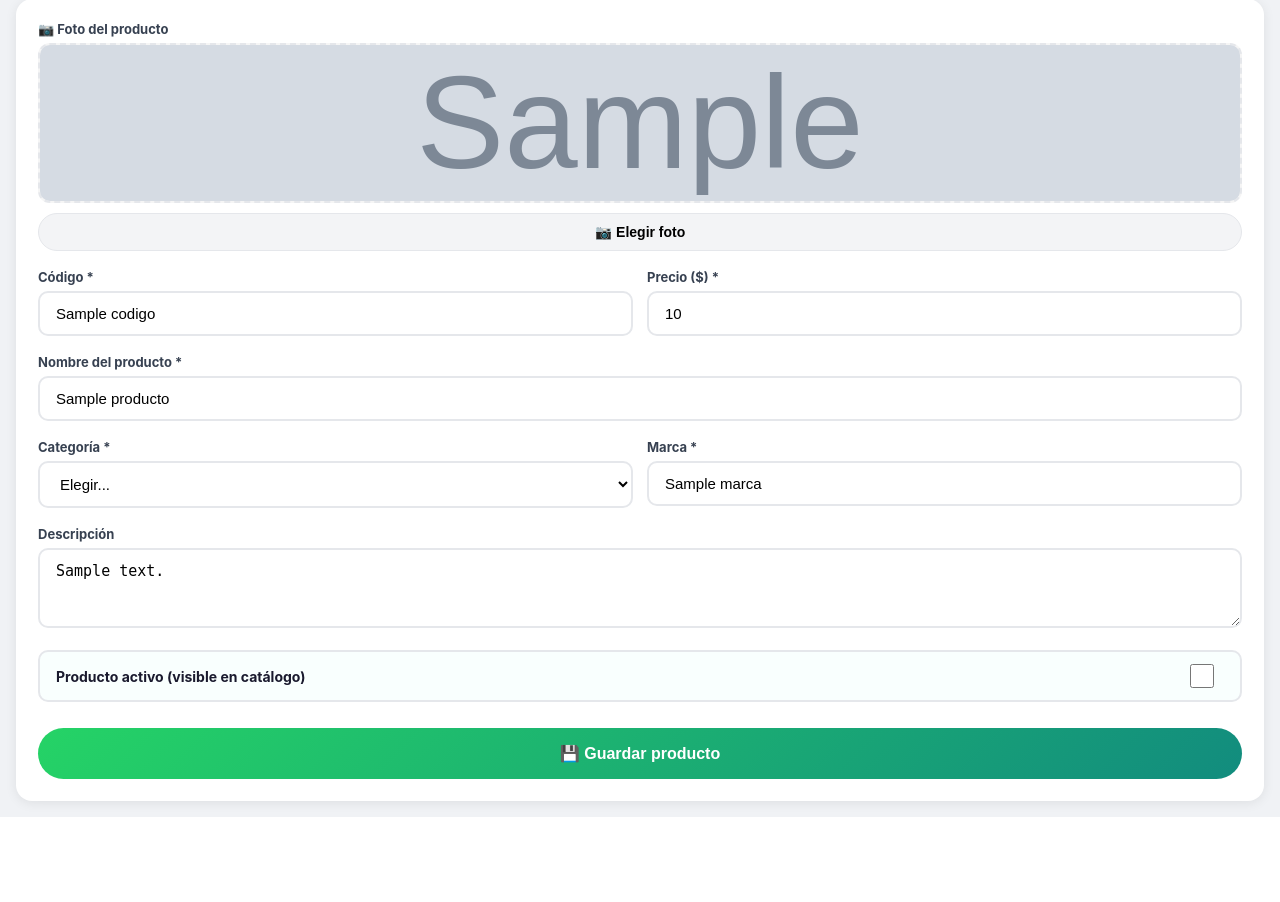
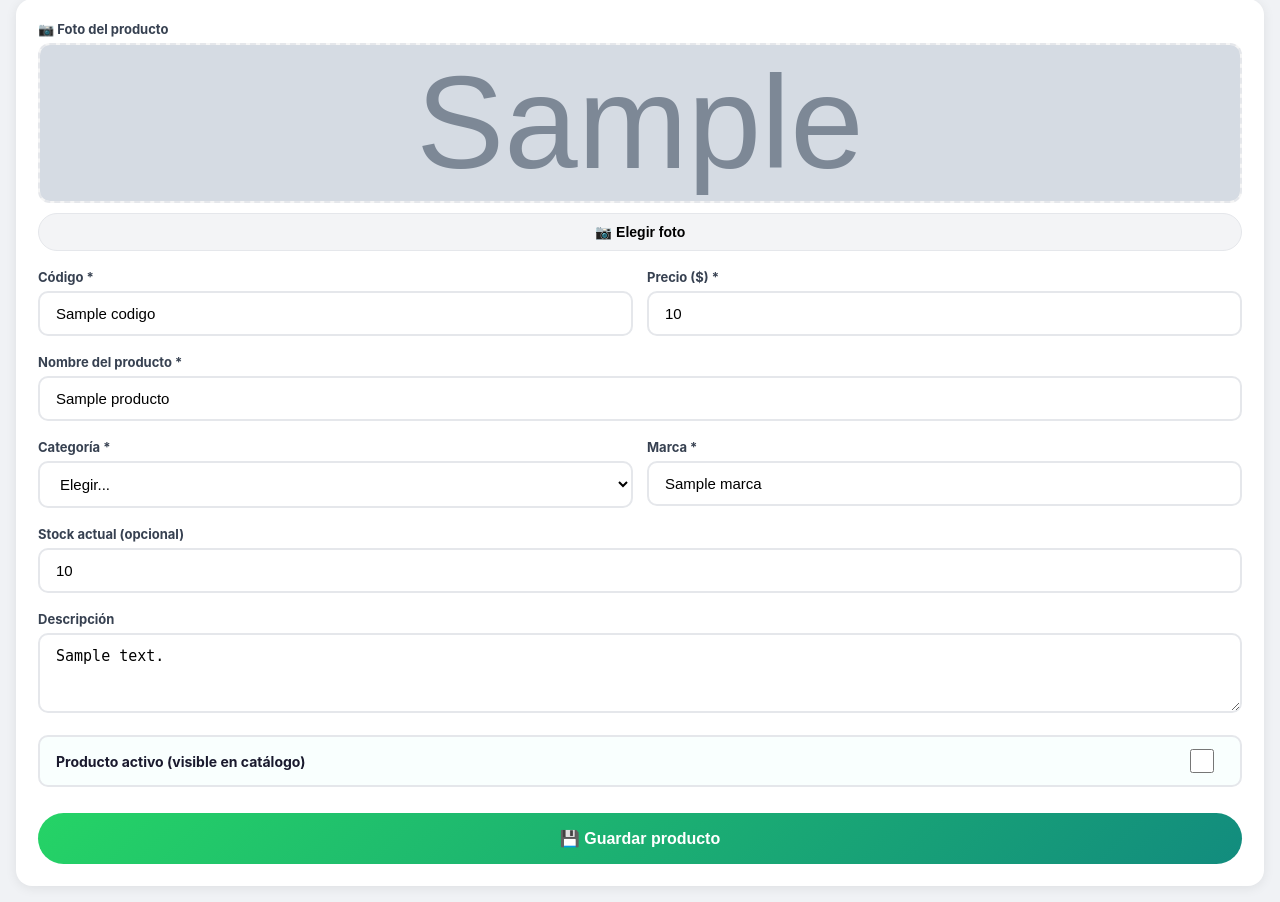
Before and after one commit to imprentaruiz-salta/catalogo-digital, a Python web app: template templates/producto_form.html in a window 1280 px wide. Shown: the part 71-973 px from the top of the page. Before the commit the page ends 888 px from the top, so only its background shows below. Run offline with Jinja, Linux system fonts and the light colour scheme; the template is opened without the code that fills it: most values are stand-ins (such as "Sample title", 1, 10 or a date in 2020); grey boxes marked "Sample" are stand-in pictures.

Commit message:
Mejorar formulario: reemplazo numérico y stock sin errores
Permitir reemplazar precio/stock como números y dejar costo fuera del flujo obligatorio.

```diff
--- a/templates/producto_form.html
+++ b/templates/producto_form.html
@@ -57,7 +57,7 @@ input[type=checkbox]{width:44px;height:24px;cursor:pointer;accent-color:#25D366}
       </div>
       <div class="form-group">
         <label>Precio ($) *</label>
-        <input type="number" name="precio" value="{{ producto['precio'] if producto else '' }}" required min="0" step="1" placeholder="1500">
+        <input type="text" name="precio" value="{{ producto['precio'] if producto else '' }}" required inputmode="numeric" pattern="[0-9]+" autocomplete="off" placeholder="1500">
       </div>
     </div>
 
@@ -81,6 +81,11 @@ input[type=checkbox]{width:44px;height:24px;cursor:pointer;accent-color:#25D366}
         <label>Marca *</label>
         <input type="text" name="marca" value="{{ producto['marca'] if producto else '' }}" required placeholder="Coca-Cola">
       </div>
+    </div>
+
+    <div class="form-group">
+      <label>Stock actual (opcional)</label>
+      <input type="text" name="stock_actual" value="{{ producto['stock_actual'] if producto else '0' }}" inputmode="numeric" pattern="[0-9]*" autocomplete="off" placeholder="0">
     </div>
 
     <div class="form-group" id="nuevaCatGroup" style="display:none">
@@ -114,6 +119,11 @@ function previewFoto(input) {
   };
   reader.readAsDataURL(input.files[0]);
 }
+document.querySelectorAll('input[inputmode="numeric"]').forEach(function(input){
+  input.addEventListener('focus',function(){ this.select(); });
+  input.addEventListener('input',function(){ this.value=this.value.replace(/\D/g,''); });
+});
+
 document.querySelector('select[name="categoria"]').addEventListener('change', function(){
   document.getElementById('nuevaCatGroup').style.display = this.value === '__nueva__' ? 'block' : 'none';
 });
```
